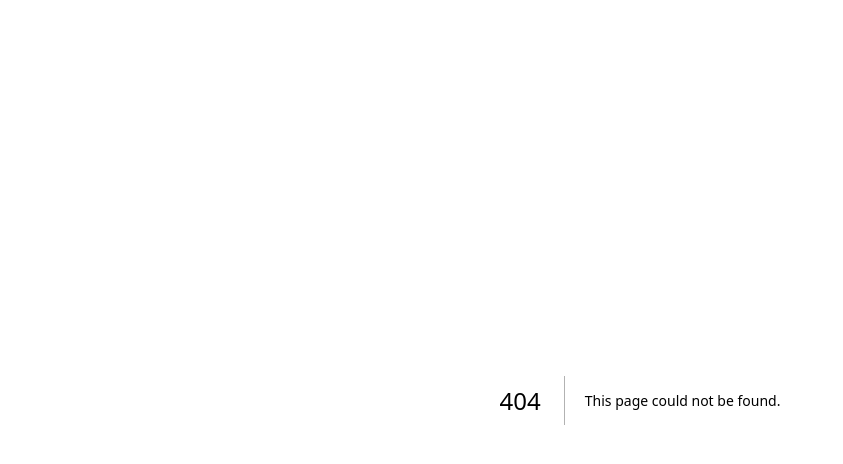
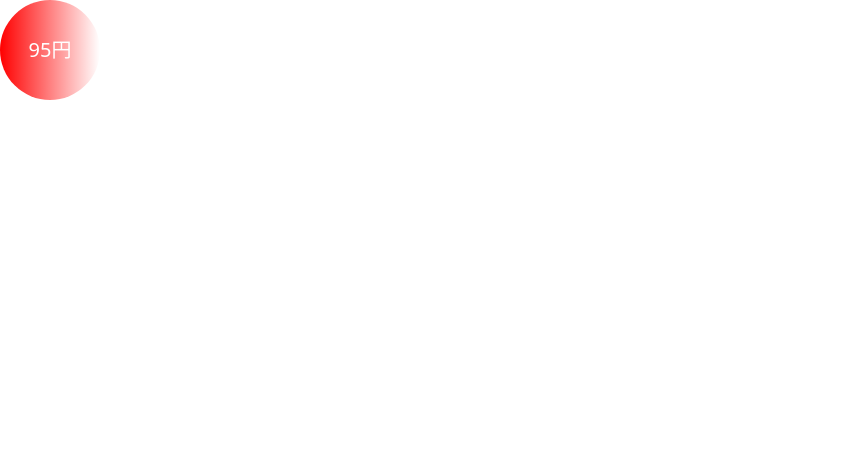
Before and after one commit to iputapp/lounas, a Next.js app: page /test/navigations in a window 1280 px wide. Before the commit this address had no page. Shown: the top 464 px of the page, without its empty margins (0-843 px from the left). Built offline with nearby package versions, Linux system fonts and the light colour scheme.

Commit message:
Circle 作ったぜ

```diff
--- /dev/null
+++ b/src/app/test/navigations/page.tsx
@@ -0,0 +1,16 @@
+import React from "react";
+
+import { Circle as FourPotiCircle } from "@/components/FourPoti/Circle";
+
+export default function SomeComponent() {
+  return (
+    <FourPotiCircle
+      title="95円"
+      size={100}
+      gradientStart="red"
+      gradientEnd="transparent"
+      gradientDirection="to right"
+      href="/"
+    />
+  );
+}
--- /dev/null
+++ b/src/components/FourPoti/Circle.scss
@@ -0,0 +1,22 @@
+.circle {
+  display: flex;
+  align-items: center;
+  justify-content: center;
+  border-radius: 50%;
+
+  > .title {
+    color: white;
+  }
+
+  &:hover {
+    opacity: 0.8;
+  }
+
+  &:active {
+    opacity: 0.6;
+  }
+}
+
+.clickable {
+  cursor: pointer;
+}
--- /dev/null
+++ b/src/components/FourPoti/Circle.tsx
@@ -0,0 +1,36 @@
+import "./Circle.scss";
+
+import Link from "next/link";
+
+type CircleProps = {
+  title: string;
+  size: number;
+  href: string;
+  gradientStart?: string;
+  gradientEnd?: string;
+  gradientDirection?: string;
+};
+
+export function Circle({
+  title,
+  size,
+  href,
+  gradientStart = "transparent",
+  gradientEnd = "transparent",
+  gradientDirection = "to bottom",
+}: CircleProps) {
+  const gradient = `linear-gradient(${gradientDirection}, ${gradientStart}, ${gradientEnd})`;
+
+  return (
+    <Link href={href}>
+      <div
+        className="circle clickable"
+        style={{ width: `${size}px`, height: `${size}px`, background: gradient }}
+      >
+        <div className="title" style={{ fontSize: `${size * 0.2}px` }}>
+          {title}
+        </div>
+      </div>
+    </Link>
+  );
+}
```
